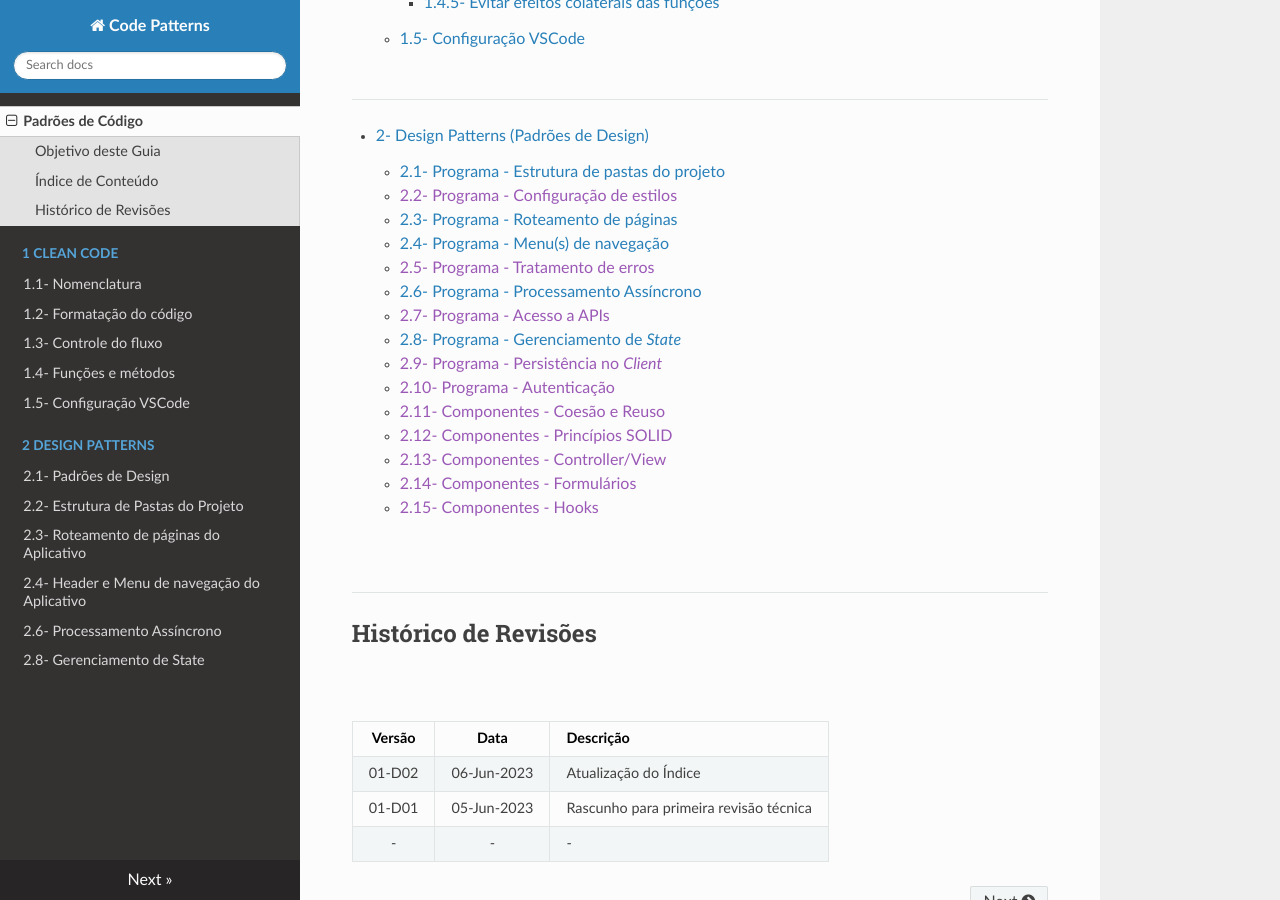
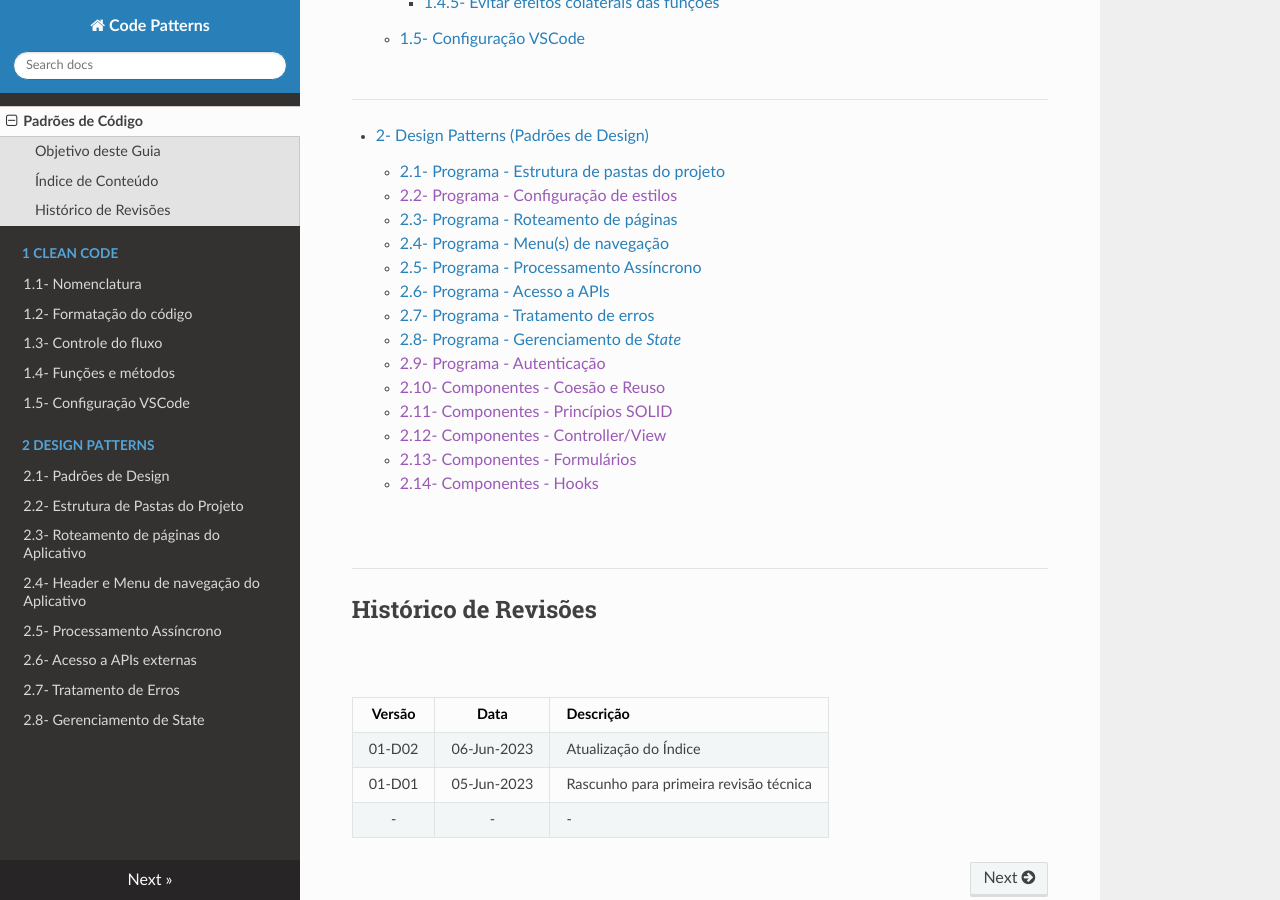
Before and after one commit to Buildbox-ItSolutions/buildbox-itsolutions.github.io, an MkDocs documentation site: the page built from docs/index.md, in a window 1280 px wide and 900 px high, scrolled down 1892 px. Built offline with MkDocs 1.6.1, drawn with Linux system fonts in a browser that asks for light colours; nearby versions of some CDN libraries.

Commit message:
Adjusts to indexes and to pages

```diff
--- a/docs/index.md
+++ b/docs/index.md
@@ -80,17 +80,16 @@ Na seção **Design Patterns** são apresentados os principais padrões de códi
     * [2.2- Programa - Configuração de estilos]()
     * [2.3- Programa - Roteamento de páginas](2-Design-Patterns/3-page-routing.md)
     * [2.4- Programa - Menu(s) de navegação](2-Design-Patterns/4-navigation-menu.md)
-    * [2.5- Programa - Tratamento de erros]()
-    * [2.6- Programa - Processamento Assíncrono](2-Design-Patterns/6-asynchronous-processing.md)
-    * [2.7- Programa - Acesso a APIs]()
+    * [2.5- Programa - Processamento Assíncrono](2-Design-Patterns/5-asynchronous-processing.md)
+    * [2.6- Programa - Acesso a APIs](2-Design-Patterns/6-api-access.md)
+    * [2.7- Programa - Tratamento de erros](2-Design-Patterns/7-error-treatment.md)
     * [2.8- Programa - Gerenciamento de *State*](2-Design-Patterns/8-state-management.md)
-    * [2.9- Programa - Persistência no *Client*]()
-    * [2.10- Programa - Autenticação]()
-    * [2.11- Componentes - Coesão e Reuso]()
-    * [2.12- Componentes - Princípios SOLID]()
-    * [2.13- Componentes - Controller/View]()
-    * [2.14- Componentes - Formulários]()
-    * [2.15- Componentes - Hooks]()
+    * [2.9- Programa - Autenticação]()
+    * [2.10- Componentes - Coesão e Reuso]()
+    * [2.11- Componentes - Princípios SOLID]()
+    * [2.12- Componentes - Controller/View]()
+    * [2.13- Componentes - Formulários]()
+    * [2.14- Componentes - Hooks]()
 <br>
 <br>
 <br>
```
Also changed, not shown: docs/2-design-patterns/1-design-patterns.md (+3 -3 lines), docs/2-design-patterns/5-asynchronous-processing.md (renamed from docs/2-design-patterns/6-asynchronous-processing.md, +1 -1 lines), docs/2-design-patterns/6-api-access.md (added, +31 -0 lines), docs/2-design-patterns/7-error-treatment.md (added, +136 -0 lines), docs/2-design-patterns/images/axios-instance-part1.png (added), docs/2-design-patterns/images/axios-instance-part2.png (added).
